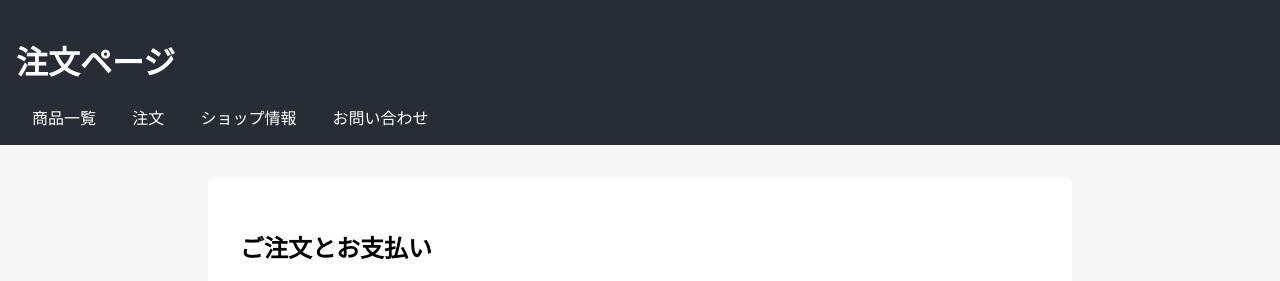
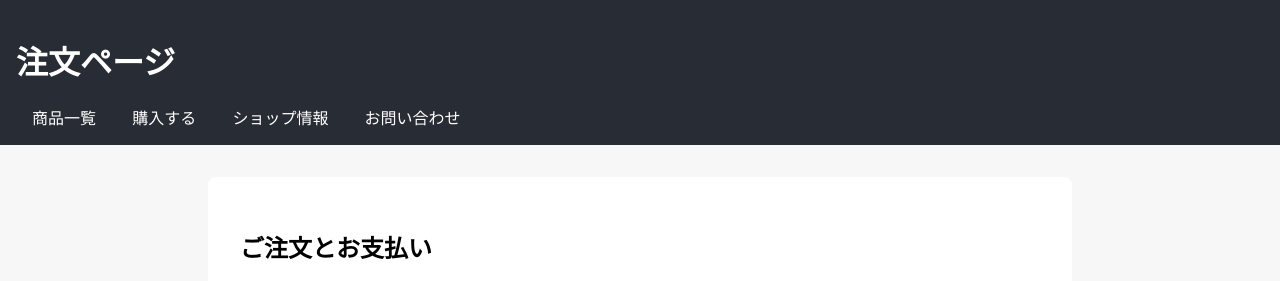
Before and after one commit to Marzfin/fortnite-code-shop, a plain HTML site: page order.html in a window 1280 px wide. Shown: the top 281 px of the page. Drawn offline with Linux system fonts and the light colour scheme.

Commit message:
Update order.html

```diff
--- a/order.html
+++ b/order.html
@@ -10,7 +10,7 @@
     <h1>注文ページ</h1>
     <nav>
       <a href="index.html">商品一覧</a>
-      <a href="order.html">注文</a>
+      <a href="order.html">購入する</a>
       <a href="about.html">ショップ情報</a>
       <a href="contact.html">お問い合わせ</a>
     </nav>
```
